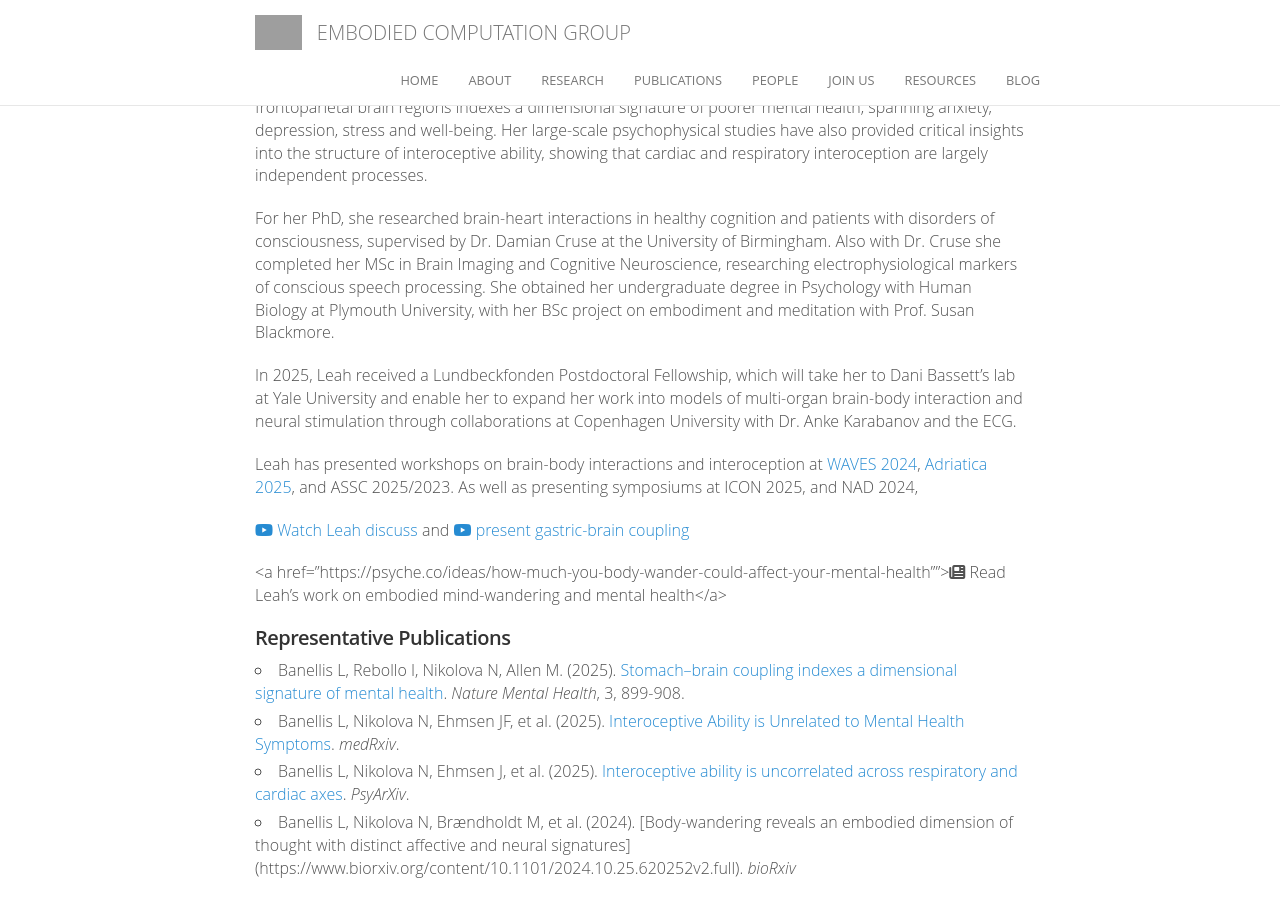
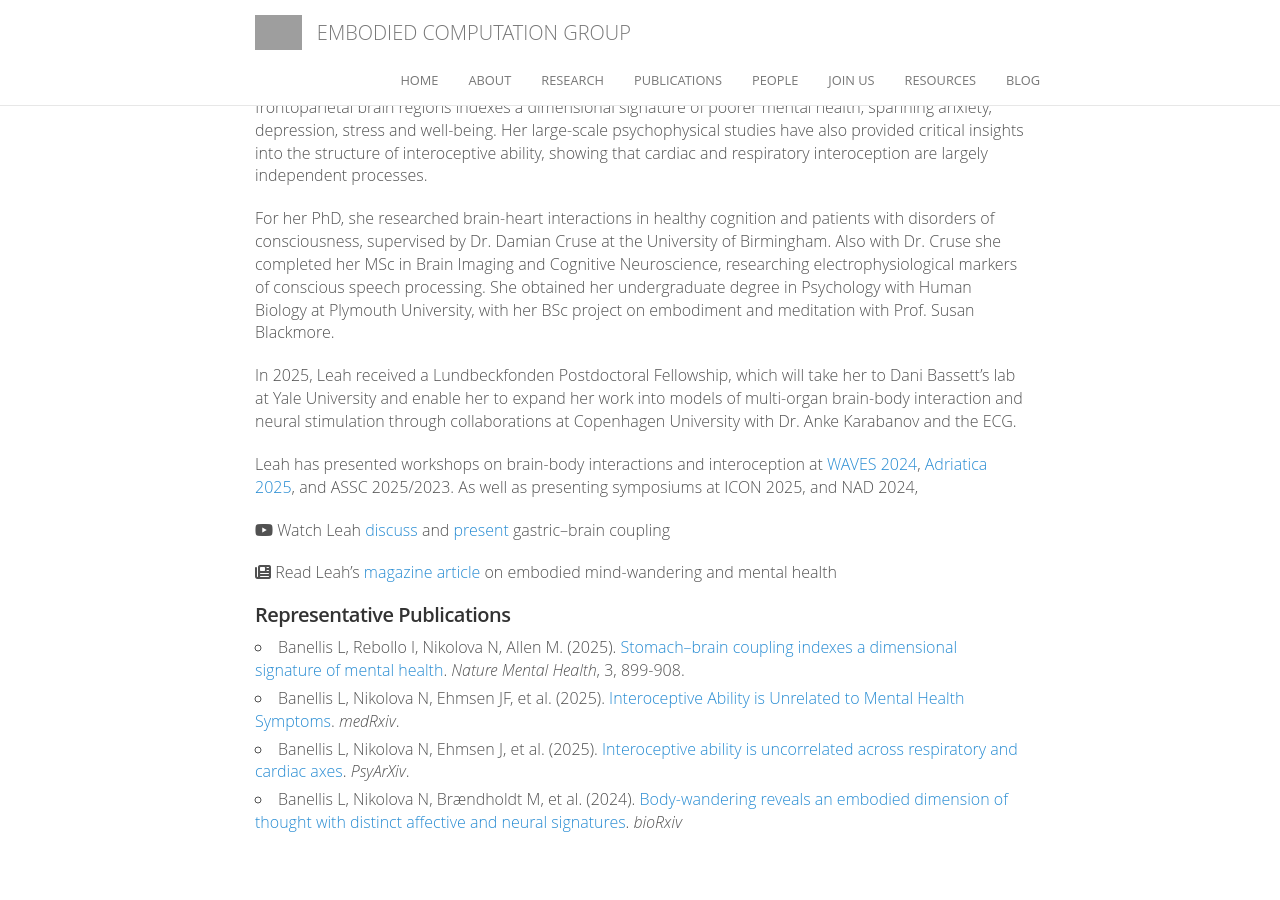
Before and after one commit to embodied-computation-group/embodied-computation-group.github.io, a Jekyll site: the page built from _people/leah_banellis.md, in a window 1280 px wide and 900 px high, scrolled down 612 px. Built offline with Jekyll 4.4.1, drawn with Linux system fonts in a browser that asks for light colours; comment, search, counter and statistics services are not loaded; after the commit the page ends 1466 px from its top, so only the background shows below that; grey boxes are pictures that could not be loaded.

Commit message:
fixed links

```diff
--- a/_people/leah_banellis.md
+++ b/_people/leah_banellis.md
@@ -21,13 +21,21 @@ In 2025, Leah received a Lundbeckfonden Postdoctoral Fellowship, which will take
 
 Leah has presented workshops on brain-body interactions and interoception at [WAVES 2024](https://waves-conference.com/waves24/), [Adriatica 2025](https://www.dnisc.unich.it/pagina-adriaticasc-1946), and ASSC 2025/2023. As well as presenting symposiums at ICON 2025, and NAD 2024,
 
-<a href="https://www.youtube.com/watch?v=dDTvq8eKINI"><i class="fab fa-youtube"></i> Watch Leah discuss</a> and <a href="https://www.youtube.com/watch?v=bCWukBOfzBo"><i class="fab fa-youtube"></i> present gastric-brain coupling</a>
+<i class="fab fa-youtube"></i> Watch Leah
+<a href="https://www.youtube.com/watch?v=dDTvq8eKINI">discuss</a>
+and
+<a href="https://www.youtube.com/watch?v=bCWukBOfzBo">present</a>
+gastric–brain coupling
 
-<a href="https://psyche.co/ideas/how-much-you-body-wander-could-affect-your-mental-health""><i class="fas fa-newspaper"></i> Read Leah's work on embodied mind-wandering and mental health</a>
+<i class="fas fa-newspaper"></i> Read Leah's
+<a href="https://psyche.co/ideas/how-much-you-body-wander-could-affect-your-mental-health">
+  magazine article
+</a>
+on embodied mind-wandering and mental health
 
 #### Representative Publications
 
 - Banellis L, Rebollo I, Nikolova N, Allen M. (2025). [Stomach–brain coupling indexes a dimensional signature of mental health](https://www.nature.com/articles/s44220-025-00468-6). *Nature Mental Health*, 3, 899-908.
 - Banellis L, Nikolova N, Ehmsen JF, et al. (2025). [Interoceptive Ability is Unrelated to Mental Health Symptoms](https://www.medrxiv.org/content/10.1101/2025.08.25.25334366v1). *medRxiv*.
 - Banellis L, Nikolova N, Ehmsen J, et al. (2025). [Interoceptive ability is uncorrelated across respiratory and cardiac axes](https://osf.io/preprints/psyarxiv/s56v4_v1). *PsyArXiv*.
-- Banellis L, Nikolova N, Brændholdt M, et al. (2024). [Body-wandering reveals an embodied dimension of thought with distinct affective and neural signatures] (https://www.biorxiv.org/content/10.1101/2024.10.25.620252v2.full). *bioRxiv*
+- Banellis L, Nikolova N, Brændholdt M, et al. (2024). [Body-wandering reveals an embodied dimension of thought with distinct affective and neural signatures](https://www.biorxiv.org/content/10.1101/2024.10.25.620252v2.full). *bioRxiv*
```
